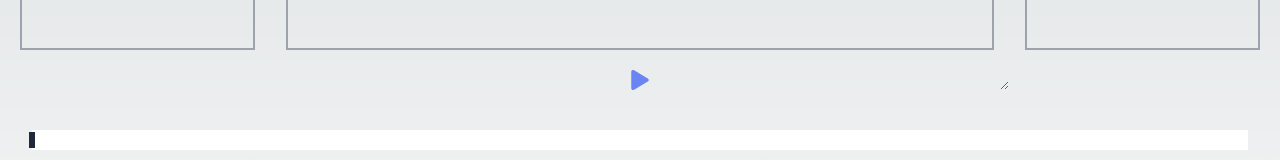
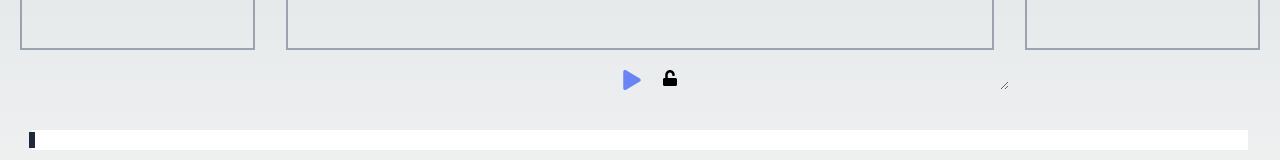
Before and after one commit to AlexanderGardiner/webcut, a Next.js app: page / in a window 1280 px wide. Shown: the part 370-530 px from the top of the page. Built offline with nearby package versions, Linux system fonts and the light colour scheme.

Commit message:
Snapping ui created

```diff
--- a/src/app/page.tsx
+++ b/src/app/page.tsx
@@ -1,13 +1,14 @@
 "use client";
-import React, { useEffect, useRef } from "react";
-import { FaPlay } from "react-icons/fa";
+import React, { useEffect, useRef, useState } from "react";
+import { FaPlay, FaLock, FaUnlock } from "react-icons/fa";
 import { TimelineRow } from "./timelineRow";
 
 import { MediaVideo } from "./mediaVideo";
 import Script from "next/script";
 import { TimelineVideo } from "./timelineVideo";
-
+import {} from "react-icons/fa";
 export default function Home() {
+  let [snappingEnabled, setSnapping] = useState(false);
   let previewCanvas = useRef<HTMLCanvasElement>(null);
   let previewCTX: CanvasRenderingContext2D;
   let playheadDiv = useRef<HTMLDivElement>(null);
@@ -268,6 +269,12 @@ export default function Home() {
         if (e.code == "Delete") {
           deleteVideo();
         }
+        if (e.code == "KeyL") {
+          setSnapping((current) => {
+            snappingEnabled = !current;
+            return snappingEnabled;
+          });
+        }
       });
     }
   }, []);
@@ -304,9 +311,13 @@ export default function Home() {
               className="border-2 border-gray-400 w-min max-h-full max-w-full"
             ></canvas>
           </div>
-          <button onClick={toggleVideoPlay}>
-            <FaPlay className="" style={{ color: "#6a84f4" }} size={20} />
-          </button>
+          <div className="flex flex-row">
+            <button onClick={toggleVideoPlay} className="px-5">
+              <FaPlay className="" style={{ color: "#6a84f4" }} size={20} />
+            </button>
+            <FaLock className={snappingEnabled ? "" : "hidden"}></FaLock>
+            <FaUnlock className={snappingEnabled ? "hidden" : ""}></FaUnlock>
+          </div>
         </div>
 
         <div className="items-end text-right max-h-[50vh] border-2 border-gray-400 w-full">
@@ -342,7 +353,6 @@ export default function Home() {
           </div>
         </div>
       </div>
-      <Script></Script>
     </div>
   );
 }
```
